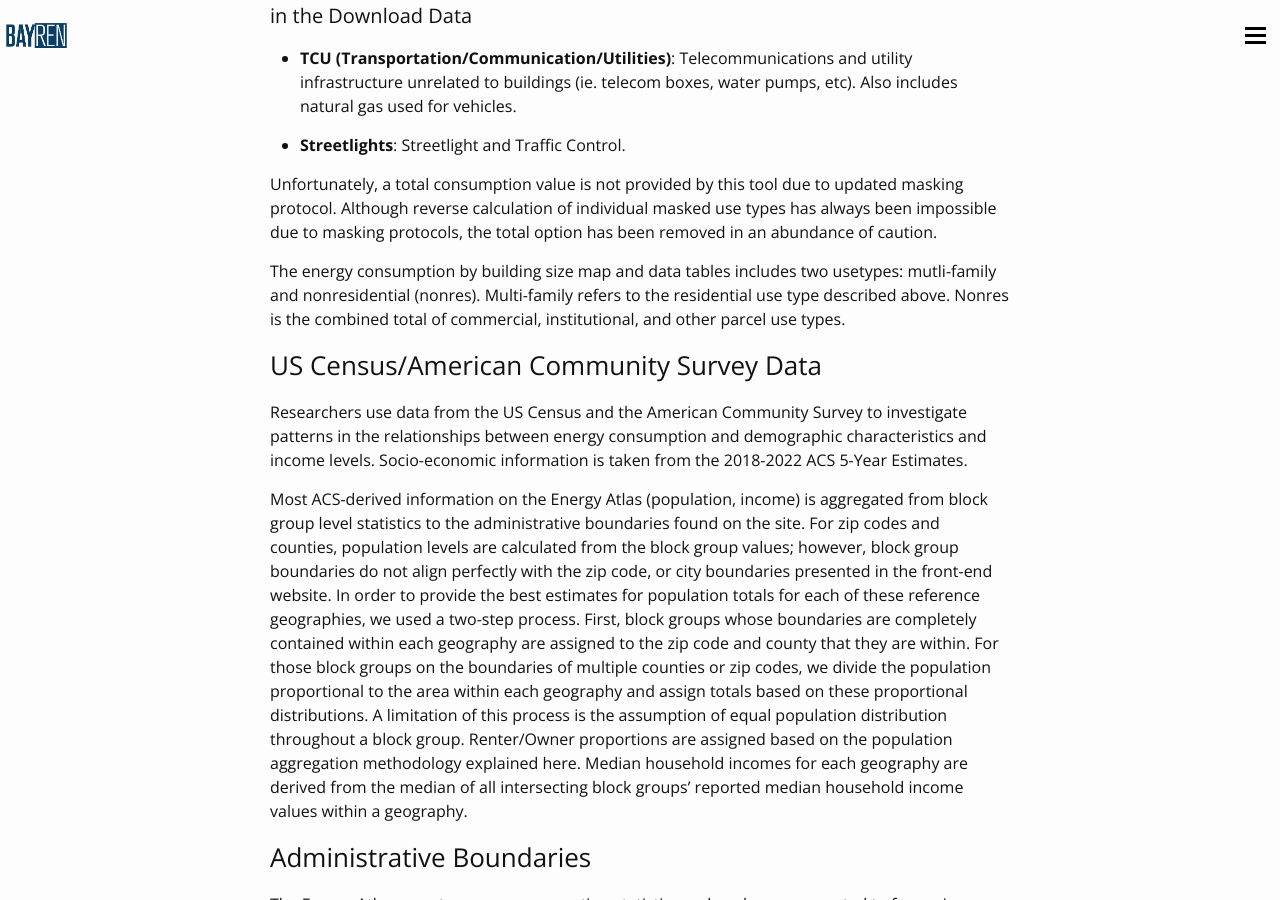
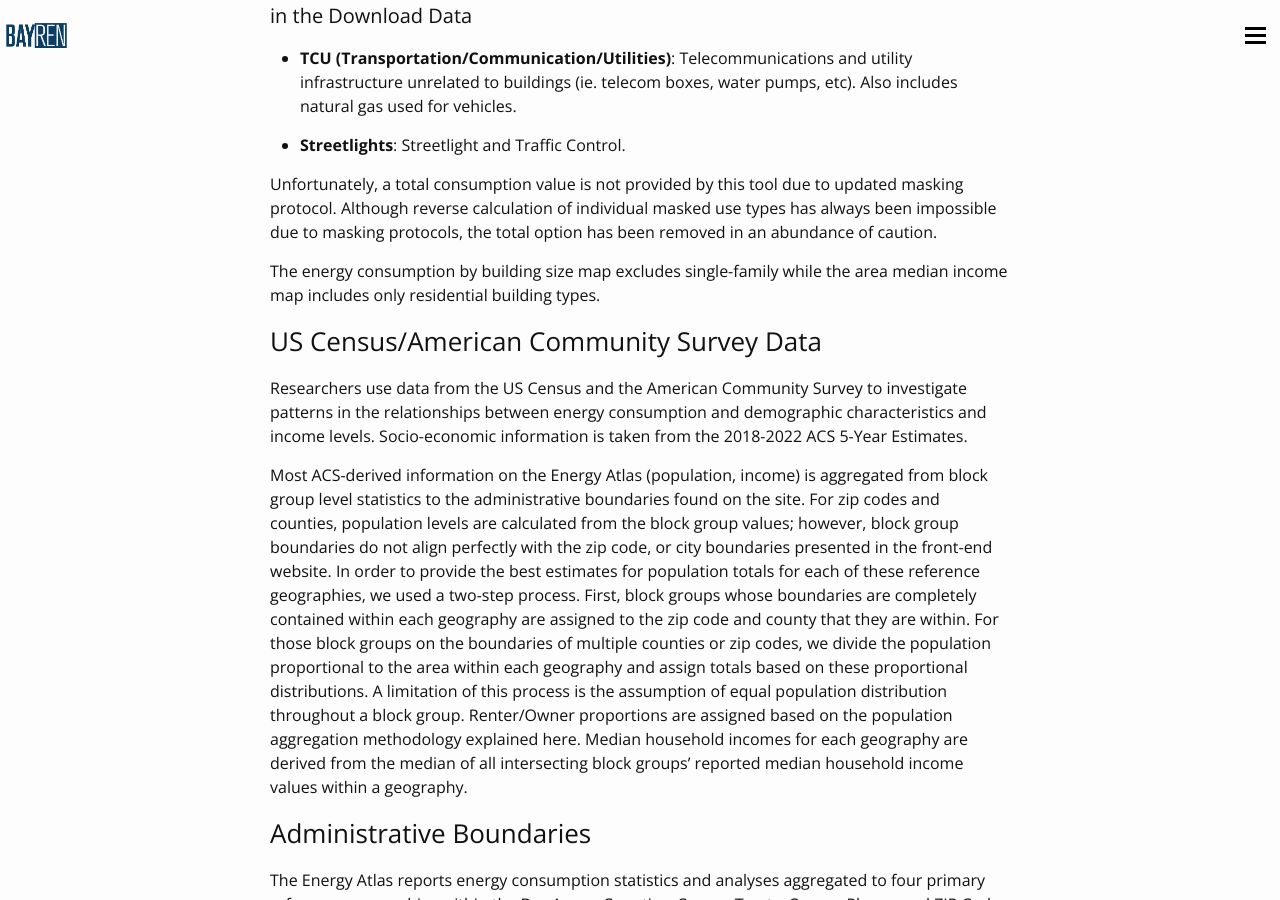
Before and after one commit to uclaioes/bayren-atlas, a Jekyll site: the page built from methods.md, in a window 1280 px wide and 900 px high, scrolled down 3164 px. Built offline with Jekyll 4.4.1, drawn with Linux system fonts in a browser that asks for light colours.

Commit message:
update usetypes

```diff
--- a/methods.md
+++ b/methods.md
@@ -75,7 +75,7 @@ Building Use Types are determined from standardized land use codes from parcel d
 
 Unfortunately, a total consumption value is not provided by this tool due to updated masking protocol. Although reverse calculation of individual masked use types has always been impossible due to masking protocols, the total option has been removed in an abundance of caution.
 
-The energy consumption by building size map and data tables includes two usetypes: mutli-family and nonresidential (nonres). Multi-family refers to the residential use type described above. Nonres is the combined total of commercial, institutional, and other parcel use types.
+The energy consumption by building size map excludes single-family while the area median income map includes only residential building types.
 
 ### US Census/American Community Survey Data
 
```
